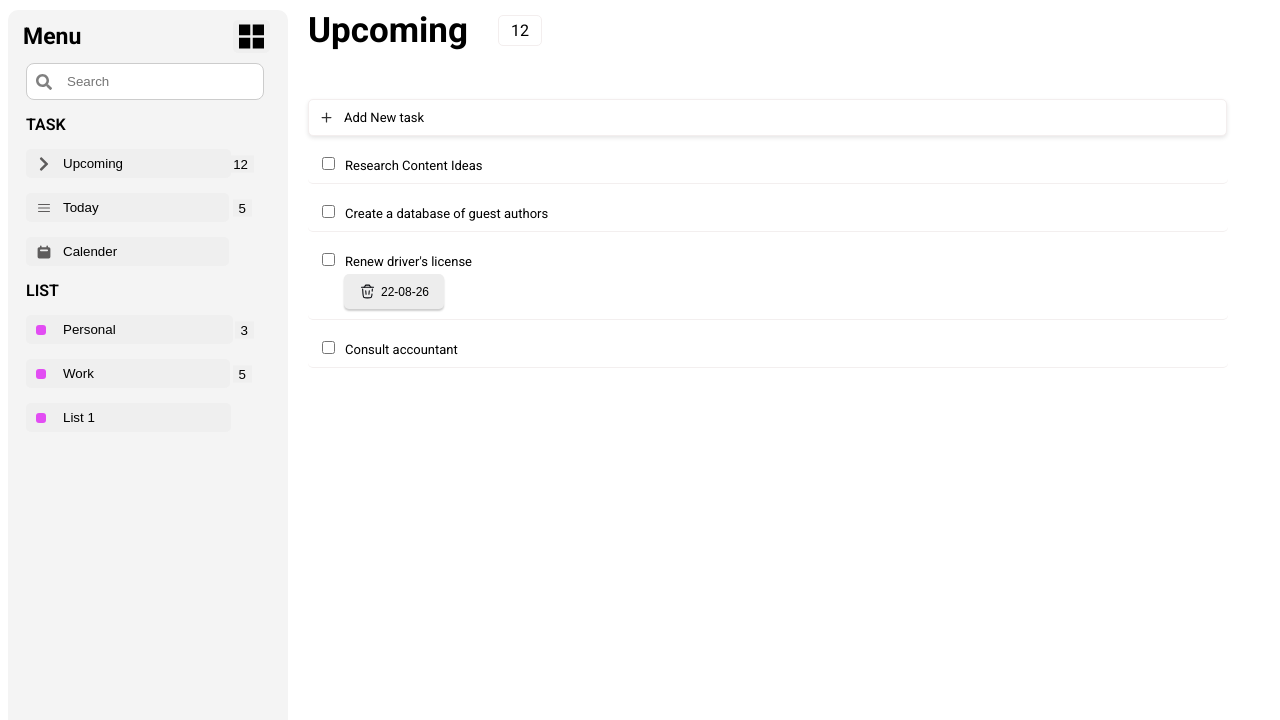
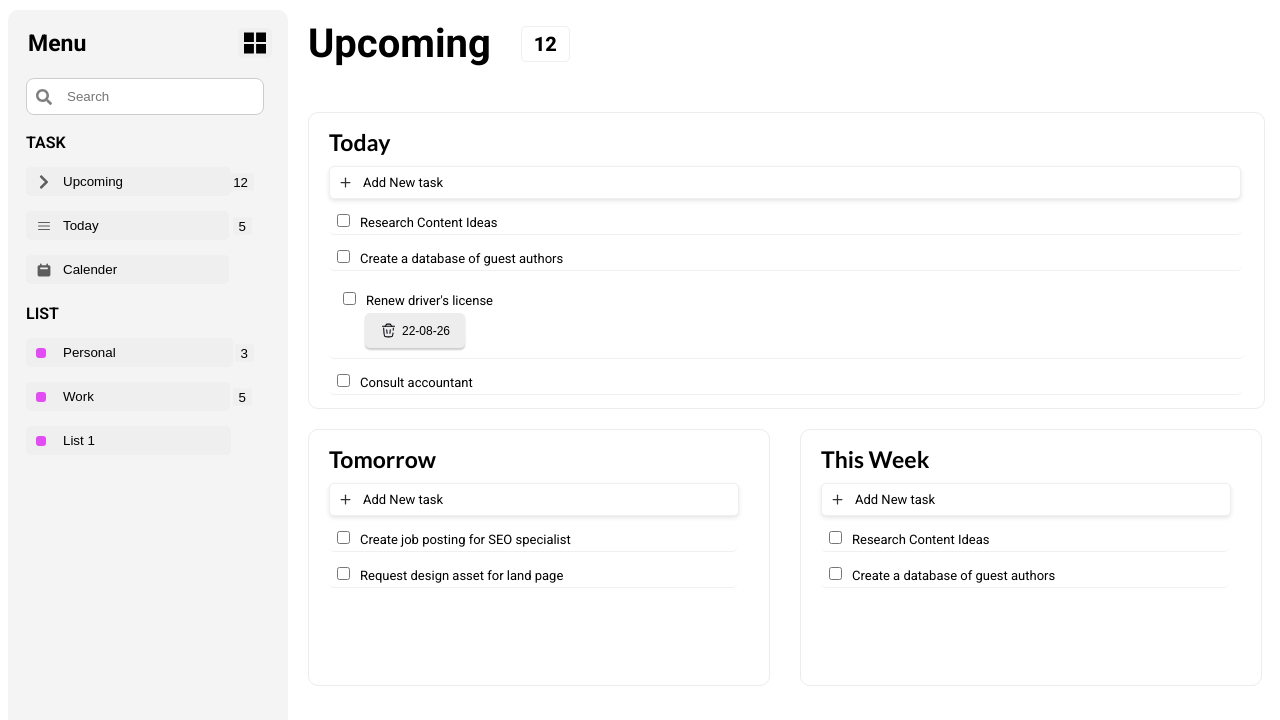
Before and after one commit to Westbrown687/Dove-App, a React (Vite) app in the folder Todolist-App/: page /upcoming in a window 1280 px wide. Shown: the top 720 px of the page. Built offline with nearby package versions, Linux system fonts and the light colour scheme.

Commit message:
improving-upcoming-css

```diff
--- a/Todolist-App/src/App.css
+++ b/Todolist-App/src/App.css
@@ -1,4 +1,5 @@
 @import url('https://fonts.googleapis.com/css2?family=Roboto:ital,wght@0,100..900;1,100..900&display=swap');
+@import url('https://fonts.googleapis.com/css2?family=Lato:ital,wght@0,100;0,300;0,400;0,700;0,900;1,100;1,300;1,400;1,700;1,900&family=Roboto:ital,wght@0,100..900;1,100..900&display=swap');
 
 
 body {
--- a/Todolist-App/src/Upcoming.jsx
+++ b/Todolist-App/src/Upcoming.jsx
@@ -3,14 +3,15 @@ import "./upcoming.css";
 export function Upcoming() {
   return (
     <>
-      <section className="date-con">
+      <section className="upcoming-date-con">
         <div className="upcoming-text">Upcoming</div>
         <div className="date">
           <button className="date-button">12</button>
         </div>
       </section>
 
-      <section className="tasks-section">
+      <section className="upcoming-tasks-section">
+        <div className="today-text">Today</div>
         <button className="newtask-con">
           <img className="plus-img" src="/images/plus-alt.svg" alt="Add" />
           <span>Add New task</span>
@@ -45,6 +46,47 @@ export function Upcoming() {
           </div>
         </div>
       </section>
+      <div className="future-tasks-section">
+        <section className="tomorrow-tasks-section">
+          <div className="today-text">Tomorrow</div>
+          <button className="newtask-cons">
+            <img className="plus-img" src="/images/plus-alt.svg" alt="Add" />
+            <span>Add New task</span>
+          </button>
+
+          <div className="activities-container">
+            <div className="activity-items">
+              <input type="checkbox" />
+              <span>Create job posting for SEO specialist</span>
+            </div>
+
+            <div className="activity-items">
+              <input type="checkbox" />
+              <span>Request design asset for land page</span>
+            </div>
+          </div>
+        </section>
+
+        <section className="thisweek-tasks-section">
+          <div className="today-text">This Week</div>
+          <button className="newtask-cons">
+            <img className="plus-img" src="/images/plus-alt.svg" alt="Add" />
+            <span>Add New task</span>
+          </button>
+
+          <div className="activities-container">
+            <div className="activity-items">
+              <input type="checkbox" />
+              <span>Research Content Ideas</span>
+            </div>
+
+            <div className="activity-items">
+              <input type="checkbox" />
+              <span>Create a database of guest authors</span>
+            </div>
+          </div>
+        </section>
+      </div>
     </>
   );
 }
--- a/Todolist-App/src/sidebar.css
+++ b/Todolist-App/src/sidebar.css
@@ -9,10 +9,11 @@
 .todo-menu{
   display: flex;
   align-items: center;
-  margin-top: 10px;
+  margin-top: 18px;
+  margin-left: 5px;
 }
 .menuimg{
-  height: 25px;
+  height: 22px;
 }
 .menu-text{
   font-size: 23px;
@@ -32,7 +33,8 @@ padding-top: 4px;
 .search-container {
   position: relative;
   width: 100%;
-  margin-top: 10px;
+  margin-top: 20px;
+  margin-bottom: 18px;
 }
 .search {
   width: 85%;
@@ -126,6 +128,7 @@ padding-top: 4px;
   position: relative;
   margin-top: 15px;
   color: rgb(94, 92, 92);
+  margin-bottom: 20px;
 }
 .calender{
   position: absolute;
--- a/Todolist-App/src/today.css
+++ b/Todolist-App/src/today.css
@@ -1,8 +1,9 @@
 @import url('https://fonts.googleapis.com/css2?family=Roboto:ital,wght@0,100..900;1,100..900&display=swap');
 .date-con{
   display: flex;
-  margin-bottom: 48px;
   align-items: center;
+  margin-bottom: 45px;
+  margin-top: 10px;
 }
 
 .today{
@@ -16,7 +17,7 @@
  border-style:solid;
  border-width: 1px;
  border-color: rgb(243, 238, 238);
- font-size: 15px;
+ font-size: 20px;
  font-family: Roboto, Arial;
  background-color: white;
 }
--- a/Todolist-App/src/today.jsx
+++ b/Todolist-App/src/today.jsx
@@ -5,7 +5,6 @@ export function Today() {
     <>
       <title>Dove App</title>
 
-      <main>
       <section className="date-con">
         <div className="today">Today</div>
         <div className="date">
@@ -53,7 +52,6 @@ export function Today() {
           </div>
         </div>
       </section>
-      </main>
     </>
   );
 }
--- a/Todolist-App/src/upcoming.css
+++ b/Todolist-App/src/upcoming.css
@@ -1,11 +1,12 @@
-.date-con{
+.upcoming-date-con{
   display: flex;
-  margin-bottom: 48px;
   align-items: center;
+  margin-bottom: 45px;
+  margin-top: 10px;
 }
 
 .upcoming-text{
-  font-size: 35px;
+  font-size: 40px;
   font-weight: bold;
   font-family: roboto, Arial;
 }
@@ -16,10 +17,10 @@
  border-style:solid;
  border-width: 1px;
  border-color: rgb(243, 238, 238);
- font-size: 15px;
+ font-size: 20px;
  font-family: Roboto, Arial;
  background-color: white;
- font-size: 16px;
+ font-weight:800
 }
 .date{
   margin-left: 30px;
@@ -30,11 +31,53 @@
   margin-right: 10px;
 
 }
+.future-tasks-section{
+  display: flex;
+
+}
+.upcoming-tasks-section{
+  height: 270px;
+  border-style: solid;
+  padding: 15px 20px;
+  padding-bottom: 10px;
+  border-width: 1px;
+  border-color: rgb(237, 235, 235);
+  border-radius: 10px;
+}
+.today-text{
+font-family: lato;
+font-size: 23px;
+font-weight: 700;
+margin-bottom: 10px;
+}
+.tomorrow-tasks-section{
+  margin-top: 20px;
+  border-style: solid;
+  height: 240px;
+  width: 420px;
+  border-radius: 10px;
+  border-width: 1px;
+  padding: 15px 20px;
+  padding-bottom: 0px;
+  border-color: rgb(237, 235, 235);
+  margin-right: 30px;
+}
+.thisweek-tasks-section{
+  margin-top: 20px;
+  border-style: solid;
+  height: 240px;
+  width: 420px;
+  border-radius: 10px;
+  border-width: 1px;
+  padding: 15px 20px;
+  padding-bottom: 0px;
+  border-color: rgb(237, 235, 235);
+}
 .newtask-con{
-  width: 919px;
+  width: 912px;
   display: flex;
   align-items: center;
-  padding: 10px 10px;
+  padding: 8px 8px;
   border-radius: 5px;
   border-style: solid;
   border-width: 1px;
@@ -45,8 +88,24 @@
   margin-bottom: 8px;
   box-shadow: 0 2px 4px rgba(0, 0, 0, 0.1);
 }
-.activities-container .activity-item{
- padding: 10px 10px;
+.newtask-cons{
+  width: 410px;
+  display: flex;
+  align-items: center;
+  padding: 8px 8px;
+  border-radius: 5px;
+  border-style: solid;
+  border-width: 1px;
+  border-color: rgb(243, 238, 238);
+  background-color: white;
+  font-family: roboto, arial;
+  font-size: 13px;
+  margin-bottom: 8px;
+  box-shadow: 0 2px 4px rgba(0, 0, 0, 0.1);
+}
+.activities-container .activity-items{
+  width: 400px;
+   padding: 4px 4px;
   border-radius: 5px;
   border-style: solid;
   border-width: 1px;
@@ -59,7 +118,25 @@
   border-right: none;
   margin-bottom: 8px;
   align-items: center;
-  width: 900px;
+}
+.activities-container .activity-items:hover{
+  box-shadow: 0 2px 4px rgba(0, 0, 0, 0.12);
+}
+.activities-container .activity-item{
+ padding: 4px 4px;
+  border-radius: 5px;
+  border-style: solid;
+  border-width: 1px;
+  border-color: rgba(243, 238, 238, 0.925);
+  background-color: white;
+  font-family: roboto, arial;
+  font-size: 13px;
+  border-top: none;
+  border-left: none;
+  border-right: none;
+  margin-bottom: 8px;
+  align-items: center;
+  width: 905px;
 }
 .activities-container .activity-item:hover {
   box-shadow: 0 2px 4px rgba(0, 0, 0, 0.12);
@@ -78,7 +155,7 @@
   border-right: none;
   margin-bottom: 8px;
   align-items: center;
-  width: 900px;
+  width: 895px;
 }
 .activity-box:hover{
    box-shadow: 0 2px 4px rgba(0, 0, 0, 0.12);
```
Lines whose indentation alone changed are shown as unchanged.
